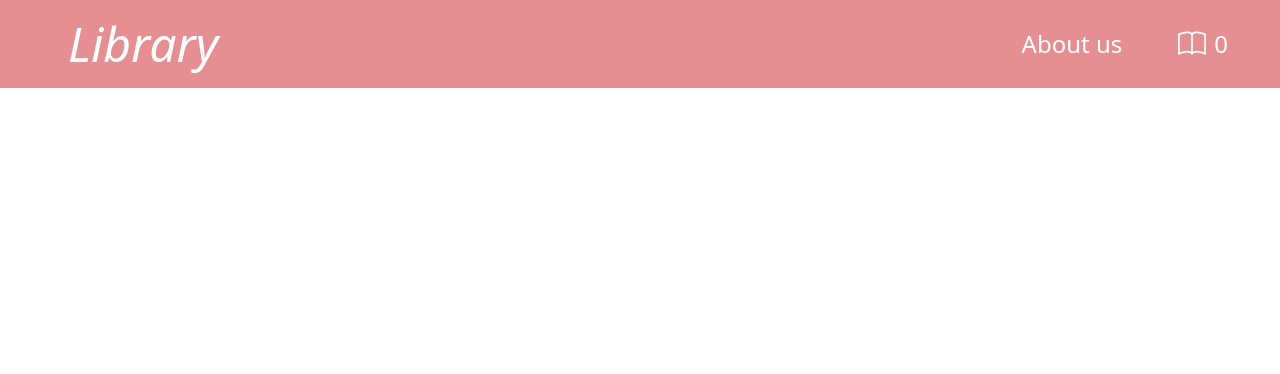
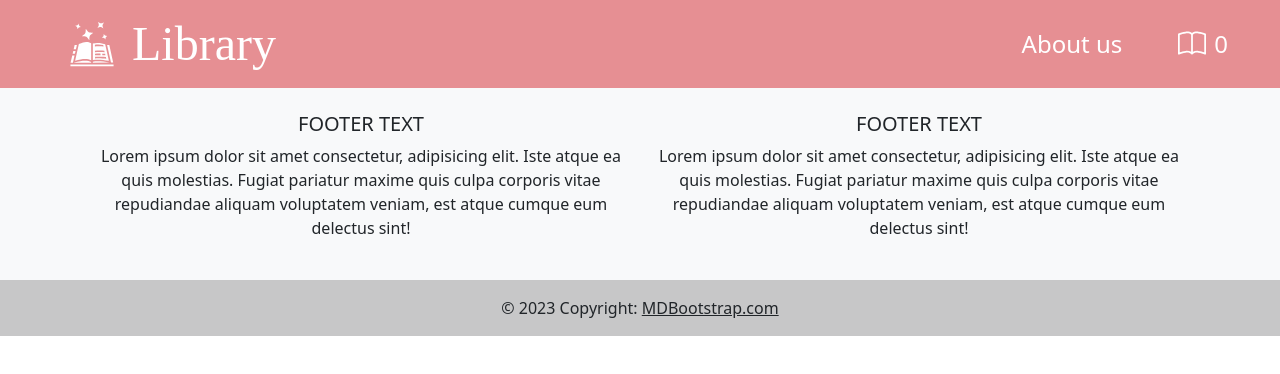
Before and after one commit to stevanovicj99/biblioteka-react, a React (Create React App) app: page /rent in a window 1280 px wide. Shown: the top 374 px of the page. Built offline with nearby package versions, Linux system fonts and the light colour scheme.

Commit message:
uradjen search, dodat footer

```diff
--- a/package.json
+++ b/package.json
@@ -7,6 +7,8 @@
     "@testing-library/react": "^13.4.0",
     "@testing-library/user-event": "^13.5.0",
     "bootstrap": "^5.2.3",
+    "lodash.debounce": "^4.0.8",
+    "mdb-react-ui-kit": "^6.0.0",
     "react": "^18.2.0",
     "react-bootstrap": "^2.7.2",
     "react-dom": "^18.2.0",
--- a/src/App.js
+++ b/src/App.js
@@ -5,6 +5,7 @@ import Rent from "./pages/Rent";
 import { Routes, Route } from "react-router-dom";
 import { useState } from "react";
 import "bootstrap/dist/css/bootstrap.min.css";
+import Footer from "./components/Footer";
 
 const App = () => {
   const [books, setBooks] = useState([
@@ -84,6 +85,96 @@ const App = () => {
         "https://res.cloudinary.com/bloomsbury-atlas/image/upload/w_568,c_scale/jackets/9781408855713.jpg",
       isRented: false,
     },
+    {
+      id: 8,
+      title: "The Lord of the Rings: The Fellowship of the Ring",
+      author: "J. R. R. Tolkien",
+      description:
+        "The Fellowship of the Ring, also known as the Company of the Ring, was formed from nine members of the Free peoples during the War of the Ring...",
+      imgURL:
+        "https://images-na.ssl-images-amazon.com/images/S/compressed.photo.goodreads.com/books/1654215925i/61215351.jpg",
+      isRented: false,
+    },
+    {
+      id: 9,
+      title: "The Lord of the Rings: The Two Towers",
+      author: "J. R. R. Tolkien",
+      description:
+        "The Two Towers opens with the disintegration of the Fellowship, as Merry and Pippin are taken captive by Orcs after the death of Boromir in battle...",
+      imgURL:
+        "https://images-na.ssl-images-amazon.com/images/S/compressed.photo.goodreads.com/books/1654216149i/61215372.jpg",
+      isRented: false,
+    },
+    {
+      id: 10,
+      title: "The Lord of the Rings: The Return of the King",
+      author: "J. R. R. Tolkien",
+      description:
+        "While the evil might of the Dark Lord Sauron swarms out to conquer all Middle-earth, Frodo and Sam struggle deep into Mordor, seat of Sauron's power...",
+      imgURL:
+        "https://images-na.ssl-images-amazon.com/images/S/compressed.photo.goodreads.com/books/1654216226i/61215384.jpg",
+      isRented: false,
+    },
+    {
+      id: 11,
+      title: "A Song of Ice and Fire: A Game of Thrones",
+      author: "George R. R. Martin",
+      description:
+        "While the evil might of the Dark Lord Sauron swarms out to conquer all Middle-earth, Frodo and Sam struggle deep into Mordor, seat of Sauron's power...",
+      imgURL:
+        "https://m.media-amazon.com/images/W/IMAGERENDERING_521856-T1/images/I/91dSMhdIzTL.jpg",
+      isRented: false,
+    },
+    {
+      id: 12,
+      title: "A Song of Ice and Fire: A Clash of Kings",
+      author: "George R. R. Martin",
+      description:
+        "Clash of Kings depicts the Seven Kingdoms of Westeros in civil war, while the Night's Watch mounts a reconnaissance to investigate the mysterious people known as wildlings...",
+      imgURL:
+        "https://m.media-amazon.com/images/W/IMAGERENDERING_521856-T1/images/I/A1ExVQ-oFNL.jpg",
+      isRented: false,
+    },
+    {
+      id: 13,
+      title: "A Song of Ice and Fire: A Storm of Swords",
+      author: "George R. R. Martin",
+      description:
+        "A Storm of Swords continues the story where A Clash of Kings ended. The novel describes the increasingly vicious War of Five Kings in Westeros...",
+      imgURL:
+        "https://english-book.rs/wp-content/uploads/2022/04/9780006479901-p-16486_600_840px.jpg",
+      isRented: false,
+    },
+    {
+      id: 14,
+      title: "A Song of Ice and Fire: A Feast for Crows",
+      author: "George R. R. Martin",
+      description:
+        "A Feast for Crows focuses on the Lannister family's continuing consolidation of power following victory in the “War of the Five Kings.”... ",
+      imgURL:
+        "https://m.media-amazon.com/images/W/IMAGERENDERING_521856-T1/images/I/71C3XvEayXL.jpg",
+      isRented: false,
+    },
+    {
+      id: 15,
+      title: "A Song of Ice and Fire: A Dance with Dragons",
+      author: "George R. R. Martin",
+      description:
+        "In the aftermath of a colossal battle, the future of the Seven Kingdoms hangs in the balance—beset by newly emerging threats from every direction...",
+      imgURL:
+        "https://m.media-amazon.com/images/W/IMAGERENDERING_521856-T1/images/I/91gJgXvn+jL.jpg",
+      isRented: false,
+    },
+    {
+      id: 16,
+      title: "The Little Prince",
+      author: "Antoine de Saint-Exupéry",
+      description:
+        "The Little Prince is an honest and beautiful story about loneliness, friendship, sadness, and love. The prince is a small boy from a tiny planet, who travels the universe",
+      imgURL:
+        "https://m.media-amazon.com/images/W/IMAGERENDERING_521856-T1/images/I/71OZY035QKL._AC_UF1000,1000_QL80_.jpg",
+      isRented: false,
+    },
   ]);
   const rentBook = (id) => {
     setBooks(
@@ -96,13 +187,26 @@ const App = () => {
     );
   };
 
+  const search = (e) => {
+    setBooks(
+      books.filter((book) => {
+        return book.title.toLowerCase().includes(e.target.value.toLowerCase())
+          ? true
+          : false;
+      })
+    );
+  };
+
   return (
     <div>
       <NavBar
         numberOfRentedBooks={books.filter((book) => book.isRented).length}
       />
       <Routes>
-        <Route path="/" element={<Home books={books} rentBook={rentBook} />} />
+        <Route
+          path="/"
+          element={<Home books={books} rentBook={rentBook} search={search} />}
+        />
         <Route
           path="/rent"
           element={
@@ -113,6 +217,7 @@ const App = () => {
           }
         />
       </Routes>
+      <Footer />
     </div>
   );
 };
--- /dev/null
+++ b/src/components/Footer.jsx
@@ -0,0 +1,46 @@
+import React from "react";
+import { MDBFooter, MDBContainer, MDBCol, MDBRow } from "mdb-react-ui-kit";
+
+function Footer() {
+  return (
+    <MDBFooter bgColor="light" className="text-center text-lg-left">
+      <MDBContainer className="p-4">
+        <MDBRow>
+          <MDBCol lg="6" md="12" className="mb-4 mb-md-0">
+            <h5 className="text-uppercase">Footer text</h5>
+
+            <p>
+              Lorem ipsum dolor sit amet consectetur, adipisicing elit. Iste
+              atque ea quis molestias. Fugiat pariatur maxime quis culpa
+              corporis vitae repudiandae aliquam voluptatem veniam, est atque
+              cumque eum delectus sint!
+            </p>
+          </MDBCol>
+
+          <MDBCol lg="6" md="12" className="mb-4 mb-md-0">
+            <h5 className="text-uppercase">Footer text</h5>
+
+            <p>
+              Lorem ipsum dolor sit amet consectetur, adipisicing elit. Iste
+              atque ea quis molestias. Fugiat pariatur maxime quis culpa
+              corporis vitae repudiandae aliquam voluptatem veniam, est atque
+              cumque eum delectus sint!
+            </p>
+          </MDBCol>
+        </MDBRow>
+      </MDBContainer>
+
+      <div
+        className="text-center p-3"
+        style={{ backgroundColor: "rgba(0, 0, 0, 0.2)" }}
+      >
+        &copy; {new Date().getFullYear()} Copyright:{" "}
+        <a className="text-dark" href="https://mdbootstrap.com/">
+          MDBootstrap.com
+        </a>
+      </div>
+    </MDBFooter>
+  );
+}
+
+export default Footer;
--- a/src/components/OneBook.jsx
+++ b/src/components/OneBook.jsx
@@ -17,6 +17,7 @@ const OneBook = ({ book, rentBook }) => {
         <Button
           variant="primary"
           className="card-button"
+          id="card-button-id"
           onClick={() => rentBook(book.id)}
         >
           {!book.isRented ? "Rent" : "Return"}
--- a/src/index.css
+++ b/src/index.css
@@ -17,7 +17,7 @@ body {
 .site-title {
   font-size: 3rem;
   margin-left: 3rem;
-  font-style: italic;
+  font-family: cursive;
 }
 
 .navBar ul {
@@ -46,14 +46,18 @@ body {
   margin-right: 2rem;
 }
 
+.title-logo {
+  margin-right: 1rem;
+}
+
 .all-books {
-  background-color: azure;
+  background-color: ivory;
 }
 
 /*cards*/
 
 .col {
-  margin-top: 2.5rem;
+  margin-top: 1.5rem;
 }
 
 .card-button {
@@ -65,6 +69,12 @@ body {
   background-color: #cc8788;
 }
 
+#card-button-id:active,
+#card-button-id:focus {
+  background-color: #cc8788;
+  border: #cc8788;
+}
+
 .author {
   font-size: 1rem;
 }
@@ -73,3 +83,20 @@ body {
   font-size: 1.75rem;
   font-weight: bolder;
 }
+
+/*search*/
+
+.mb-3 {
+  padding-top: 3rem;
+  padding-left: 2rem;
+  width: 20rem;
+}
+
+#basic-addon1 {
+  background-color: #e68f93;
+  color: white;
+}
+
+.input-search {
+  background-color: transparent;
+}
--- a/src/pages/Home.jsx
+++ b/src/pages/Home.jsx
@@ -1,10 +1,30 @@
 import React from "react";
 import OneBook from "../components/OneBook";
 import Row from "react-bootstrap/Row";
+import { InputGroup, Form } from "react-bootstrap";
+import { useMemo, useEffect } from "react";
+import debouce from "lodash.debounce";
+import { BsSearchHeart } from "react-icons/bs";
 
-const Home = ({ books, rentBook }) => {
+const Home = ({ books, rentBook, search }) => {
+  const debouncedResults = useMemo(() => {
+    return debouce(search, 300);
+  }, []);
+
+  useEffect(() => {
+    return () => {
+      debouncedResults.cancel();
+    };
+  });
+
   return (
     <div className="all-books">
+      <InputGroup className="mb-3">
+        <InputGroup.Text id="basic-addon1">
+          <BsSearchHeart />
+        </InputGroup.Text>
+        <Form.Control placeholder="Search" onChange={debouncedResults} />
+      </InputGroup>
       <Row>
         {books.map((book) => (
           <OneBook book={book} key={book.id} rentBook={rentBook} />
--- a/src/pages/NavBar.jsx
+++ b/src/pages/NavBar.jsx
@@ -1,11 +1,13 @@
 import React from "react";
 import { Link } from "react-router-dom";
 import { BsBook } from "react-icons/bs";
+import { GiSpellBook } from "react-icons/gi";
 
 function NavBar({ numberOfRentedBooks }) {
   return (
     <nav className="navBar">
       <Link to="/" className="site-title">
+        <GiSpellBook className="title-logo" />
         Library
       </Link>
       <ul>
```
Also changed, not shown: 1 other file (tests, documents, lock files or other folders).
